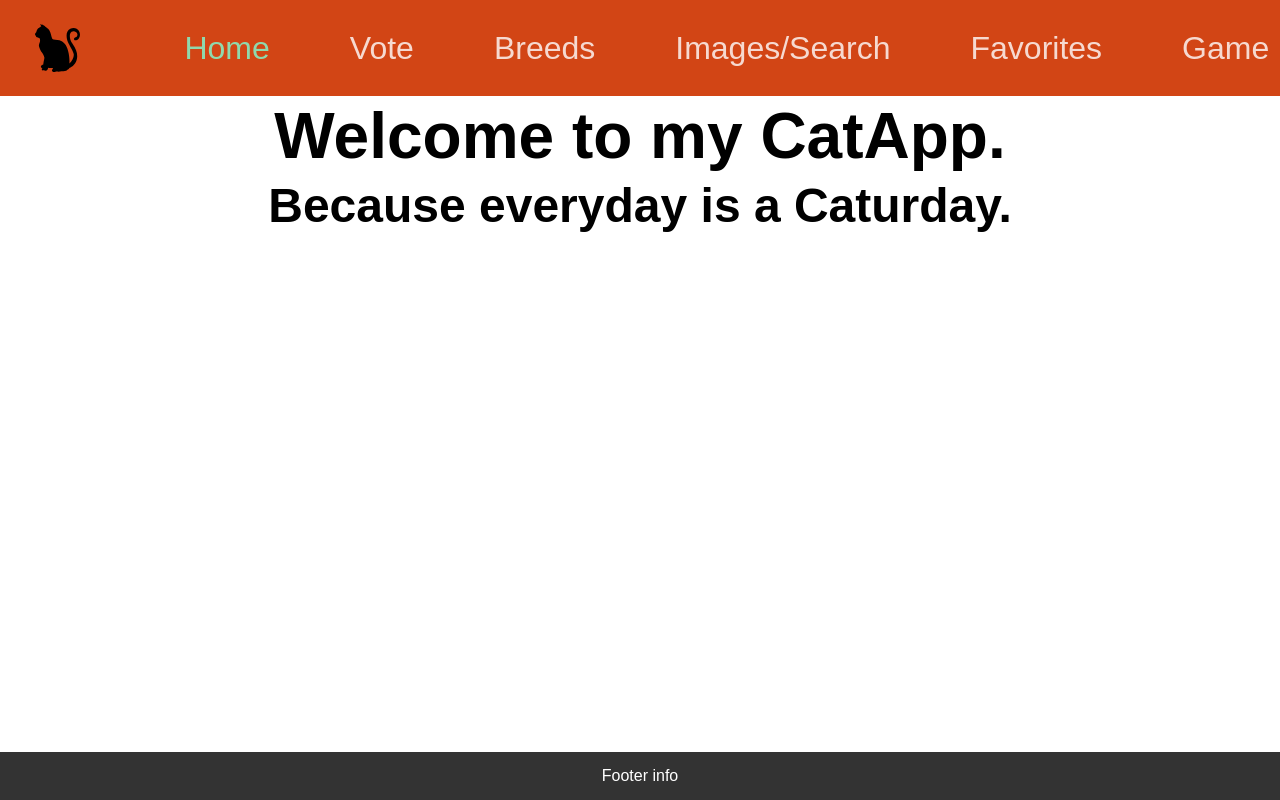
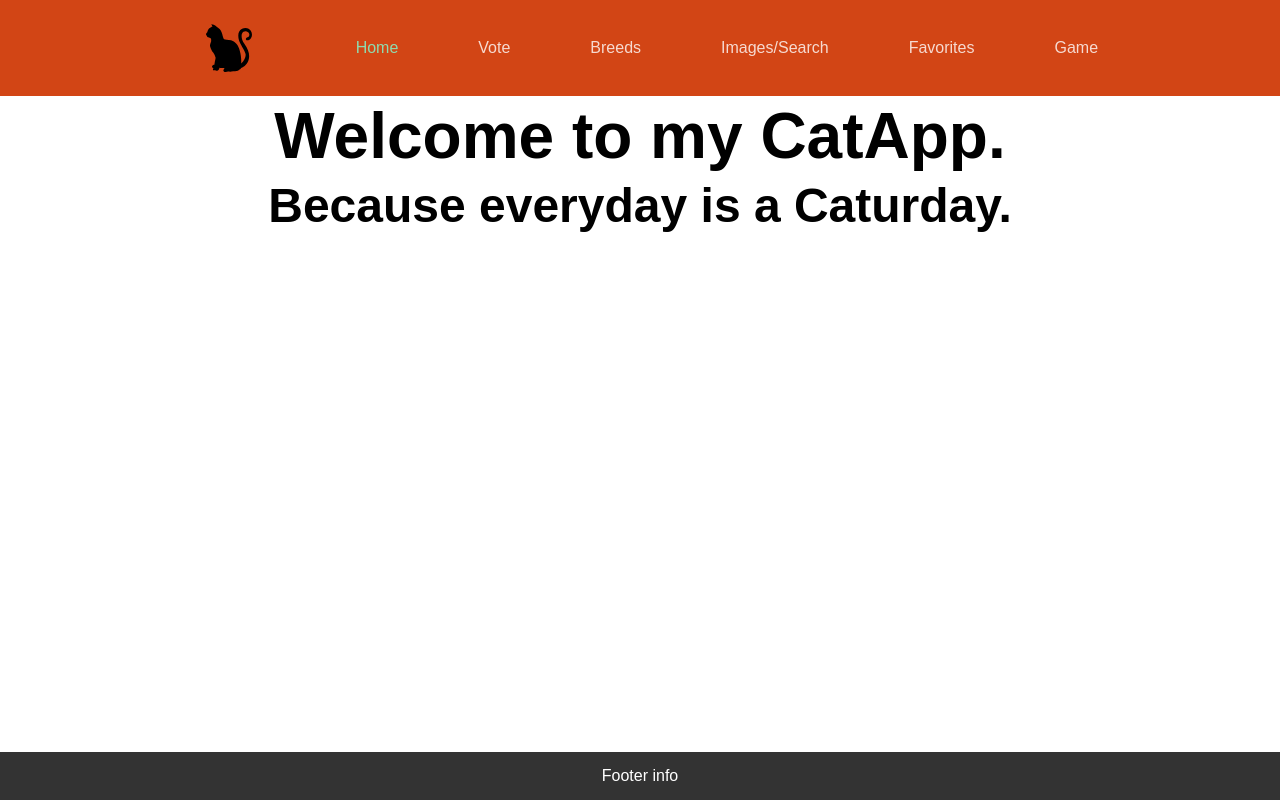
Before and after one commit to yulsmir/cat-app, a React (Vite) app: page / in a window 1280 px wide. Built offline with nearby package versions, Linux system fonts and the light colour scheme.

Commit message:
Fix gitignore

```diff
--- a/src/components/Navigation/Navigation.css
+++ b/src/components/Navigation/Navigation.css
@@ -10,7 +10,7 @@
 }
 
 .title {
-  font-size: 2rem;
+  /* font-size: 2rem; */
   text-decoration: none;
   color: inherit;
 }
@@ -20,7 +20,7 @@
 }
 
 .active {
-  font-size: 2rem;
+  /* font-size: 2rem; */
   text-decoration: none;
   color: aquamarine;
   opacity: 100%;
```
Also changed, not shown: 1 other file (tests, documents, lock files or other folders).
